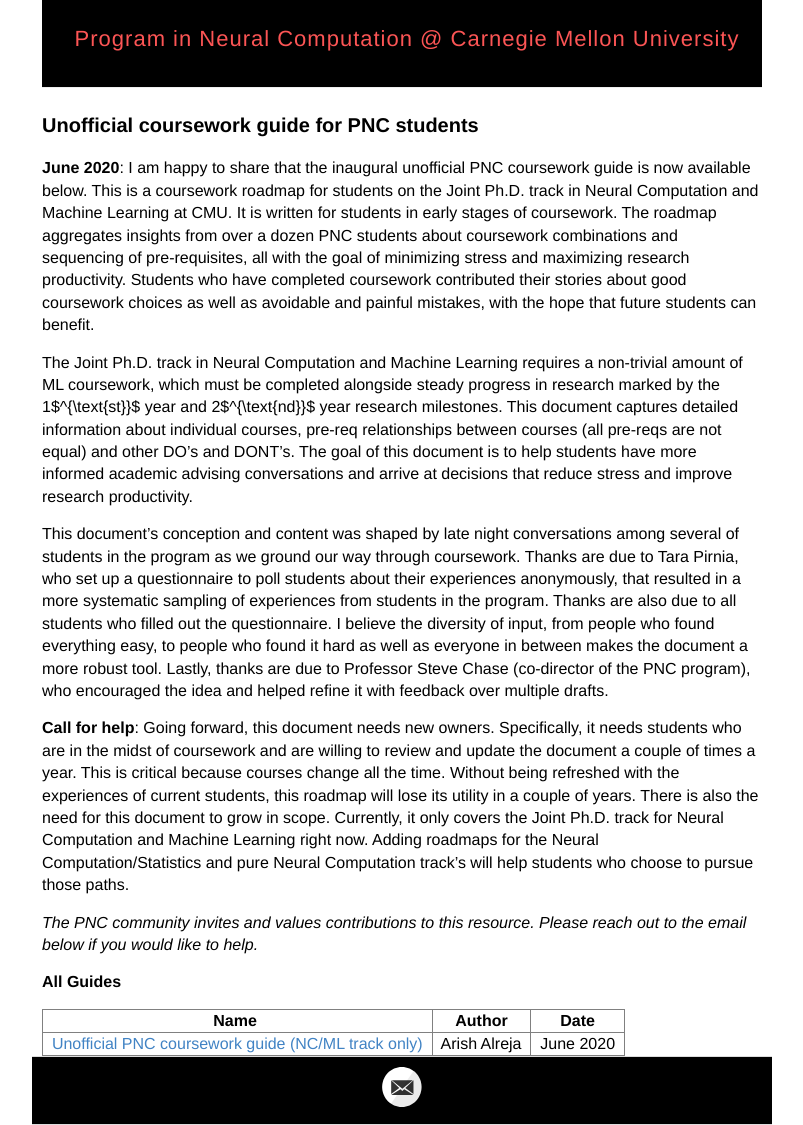
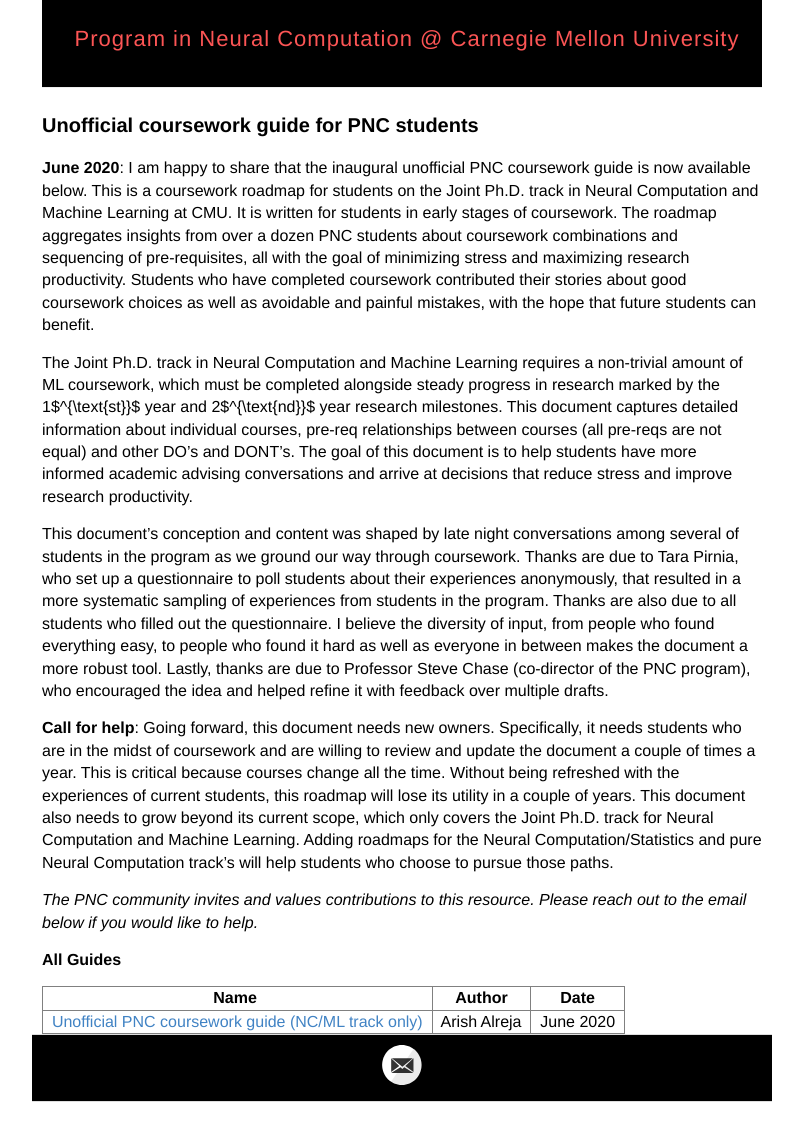
Before and after one commit to pnc-cmu-unofficial/pnc-cmu-unofficial.github.io, a Jekyll site: the page built from _notes/unofficialpncguide.md, in a window 1280 px wide. Shown: the whole page, without its empty margins (238-1041 px from the left). Built offline with Jekyll 4.4.1, drawn with Linux system fonts in a browser that asks for light colours; after the commit the page ends 1102 px from its top, so only the background shows below that.

Commit message:
minor text edit on unofficial guide page

```diff
--- a/_notes/unofficialpncguide.md
+++ b/_notes/unofficialpncguide.md
@@ -11,7 +11,7 @@ The Joint Ph.D. track in Neural Computation and Machine Learning requires a non-
 
 This document's conception and content was shaped by late night conversations among several of students in the program as we ground our way through coursework. Thanks are due to Tara Pirnia, who set up a questionnaire to poll students about their experiences anonymously, that resulted in a more systematic sampling of experiences from students in the program. Thanks are also due to all students who filled out the questionnaire. I believe the diversity of input, from people who found everything easy, to people who found it hard as well as everyone in between makes the document a more robust tool. Lastly, thanks are due to Professor Steve Chase (co-director of the PNC program), who encouraged the idea and helped refine it with feedback over multiple drafts.
 
-**Call for help**: Going forward, this document needs new owners. Specifically, it needs students who are in the midst of coursework and are willing to review and update the document a couple of times a year. This is critical because courses change all the time. Without being refreshed with the experiences of current students, this roadmap will lose its utility in a couple of years. There is also the need for this document to grow in scope. Currently, it only covers the Joint Ph.D. track for Neural Computation and Machine Learning right now. Adding roadmaps for the Neural Computation/Statistics and pure Neural Computation track's will help students who choose to pursue those paths.
+**Call for help**: Going forward, this document needs new owners. Specifically, it needs students who are in the midst of coursework and are willing to review and update the document a couple of times a year. This is critical because courses change all the time. Without being refreshed with the experiences of current students, this roadmap will lose its utility in a couple of years. This document also needs to grow beyond its current scope, which only covers the Joint Ph.D. track for Neural Computation and Machine Learning. Adding roadmaps for the Neural Computation/Statistics and pure Neural Computation track's will help students who choose to pursue those paths.
 
 *The PNC community invites and values contributions to this resource. Please reach out to the email below if you would like to help.*
 
```
